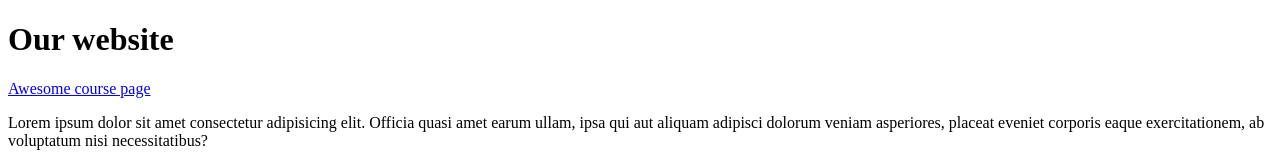
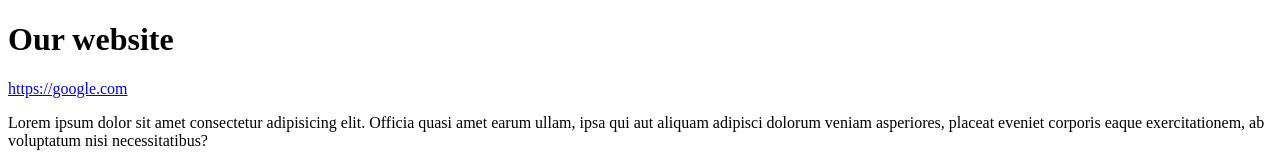
Before and after one commit to RobFyd/practice-in-react2, a React (Vite) app: page / in a window 1280 px wide. Shown: the top 167 px of the page. Built offline with nearby package versions, Linux system fonts and the light colour scheme.

Commit message:
Create Link component

```diff
--- /dev/null
+++ b/src/components/Link.jsx
@@ -0,0 +1,9 @@
+// component
+export function Link() {
+    const address = "https://google.com";
+    return (
+      <a href={address} target="_blank" rel="noopener noreferrer">
+        {address}
+      </a>
+    );
+  }
--- a/src/main.jsx
+++ b/src/main.jsx
@@ -1,21 +1,12 @@
 // import { createElement } from "react"; //React.
 import { createRoot } from "react-dom/client"; //ReactDOM.
+import { Link } from "./components/Link";
 
 const linkElement = (
   <a href="https://google.com" target="_blank" rel="noopener noreferrer">
     Awesome course page
   </a>
 );
-
-// component
-function Link() {
-  return (
-    // elements
-    <a href="https://google.com" target="_blank" rel="noopener noreferrer">
-      Awesome course page
-    </a>
-  );
-}
 
 const element = (
   <>
```
